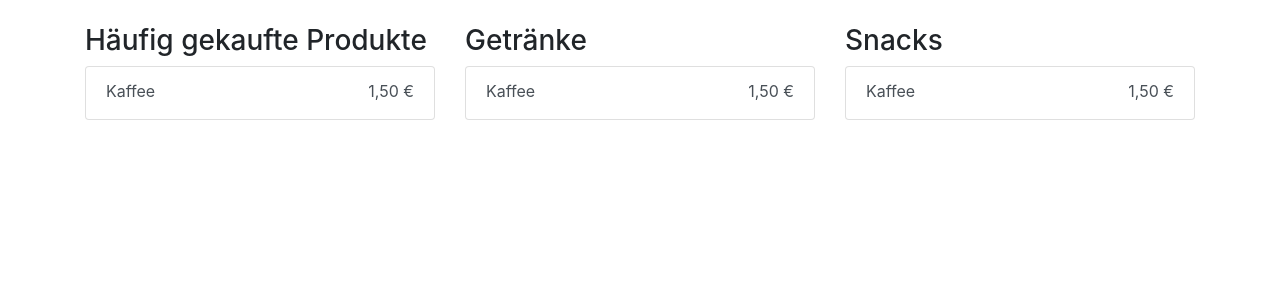
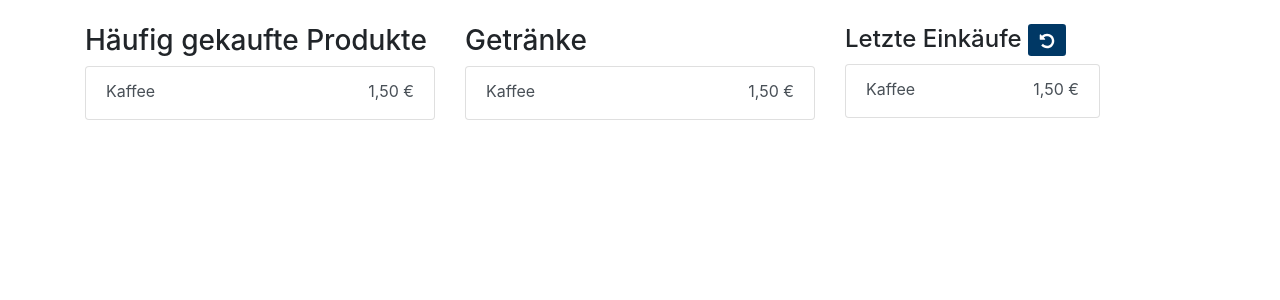
Before and after one commit to i4/kaffeekasse, a Django app: page /store/buy in a window 1280 px wide. Shown: the part 56-356 px from the top of the page. Run offline with Django 3.2, Linux system fonts and the light colour scheme; some libraries are stand-ins or nearby versions.

Commit message:
Add revert button

```diff
--- a/store/templates/buy.html
+++ b/store/templates/buy.html
@@ -37,8 +37,14 @@
             </button>
         </ul>
     </div>
-    <div class="col-md-4 col-12">
-        <h3>Snacks</h3>
+    <div class="col-md-3 col-12">
+        <h4>
+            Letzte Eink&auml;ufe
+            {% load static %}
+            <button class="btn btn-i4 btn-sm">
+                <img src="{% static "revert.svg" %}" width="20" height="20"/>
+            </button>
+        </h4>
         <ul class="list-group">
             <button type="button" class="list-group-item list-group-item-action">
                 <div class="d-flex justify-content-between">
```
Also changed, not shown: store/static/revert.svg (added).
